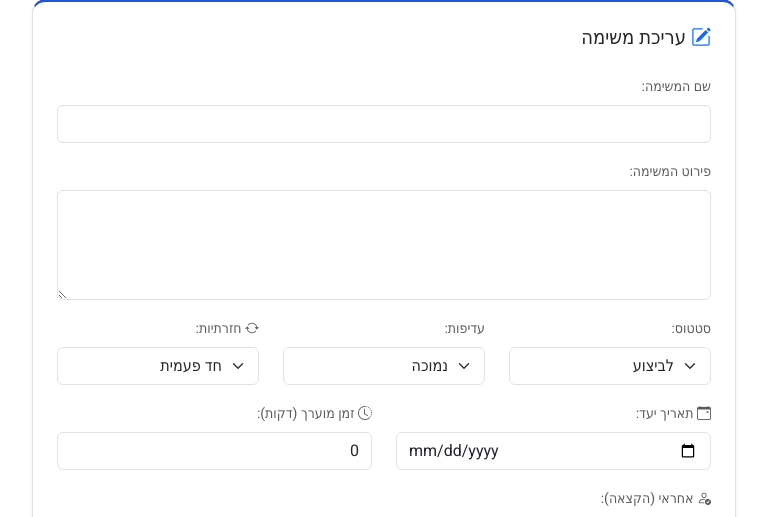
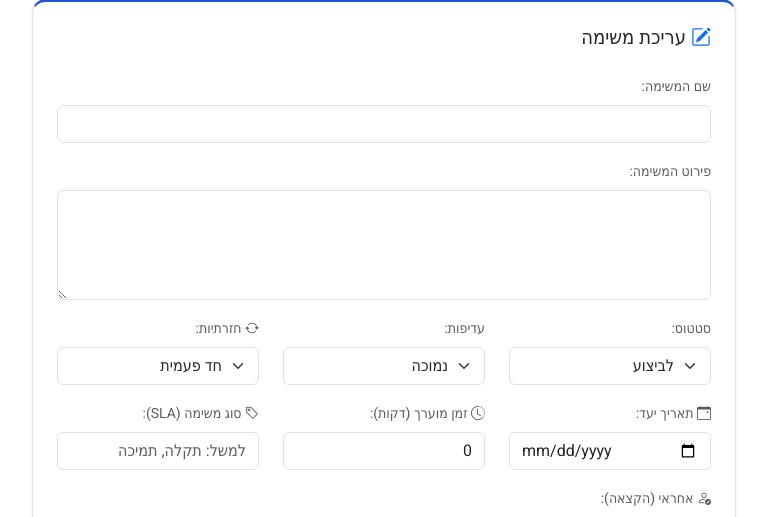
Before and after one commit to mv89-heb/task_manager, a Python web app: template app/templates/edit_task.html in a window 1280 px wide. Shown: the part 112-629 px from the top of the page, without its empty margins (256-1023 px from the left). Run offline with Jinja, Linux system fonts and the light colour scheme; the template is opened without the code that fills it, so the values that code supplies are empty; some libraries are stand-ins or nearby versions.

Commit message:
Update edit_task.html

```diff
--- a/app/templates/edit_task.html
+++ b/app/templates/edit_task.html
@@ -48,6 +48,7 @@
             <option value="LOW" {% if task.priority=="LOW" %}selected{% endif %}>נמוכה</option>
             <option value="MEDIUM" {% if task.priority=="MEDIUM" %}selected{% endif %}>בינונית</option>
             <option value="HIGH" {% if task.priority=="HIGH" %}selected{% endif %}>גבוהה</option>
+            <option value="CRITICAL" {% if task.priority=="CRITICAL" %}selected{% endif %}>קריטית</option>
         </select>
     </div>
     <div class="col-md-4 mb-3">
@@ -62,13 +63,17 @@
 </div>
 
 <div class="row">
-    <div class="col-md-6 mb-3">
+    <div class="col-md-4 mb-3">
         <label class="form-label small text-muted"><i class="bi bi-calendar-event"></i> תאריך יעד:</label>
         <input type="date" name="due_date" class="form-control" value="{{ task.due_date.strftime('%Y-%m-%d') if task.due_date else '' }}">
     </div>
-    <div class="col-md-6 mb-3">
+    <div class="col-md-4 mb-3">
         <label class="form-label small text-muted"><i class="bi bi-clock-history"></i> זמן מוערך (דקות):</label>
         <input type="number" name="estimated_minutes" class="form-control" value="{{ task.estimated_minutes or 0 }}" min="0">
+    </div>
+    <div class="col-md-4 mb-3">
+        <label class="form-label small text-muted"><i class="bi bi-tag"></i> סוג משימה (SLA):</label>
+        <input type="text" name="task_type" class="form-control" value="{{ task.task_type or '' }}" placeholder="למשל: תקלה, תמיכה">
     </div>
 </div>
 
@@ -247,7 +252,6 @@ document.addEventListener("DOMContentLoaded", function() {
                 `;
                 container.appendChild(div);
 
-                // Attach event listener to new checkbox
                 div.querySelector('.checklist-toggle').addEventListener('change', function() {
                     const itemId = this.dataset.id;
                     const label = document.getElementById(`lbl_${itemId}`);
```
